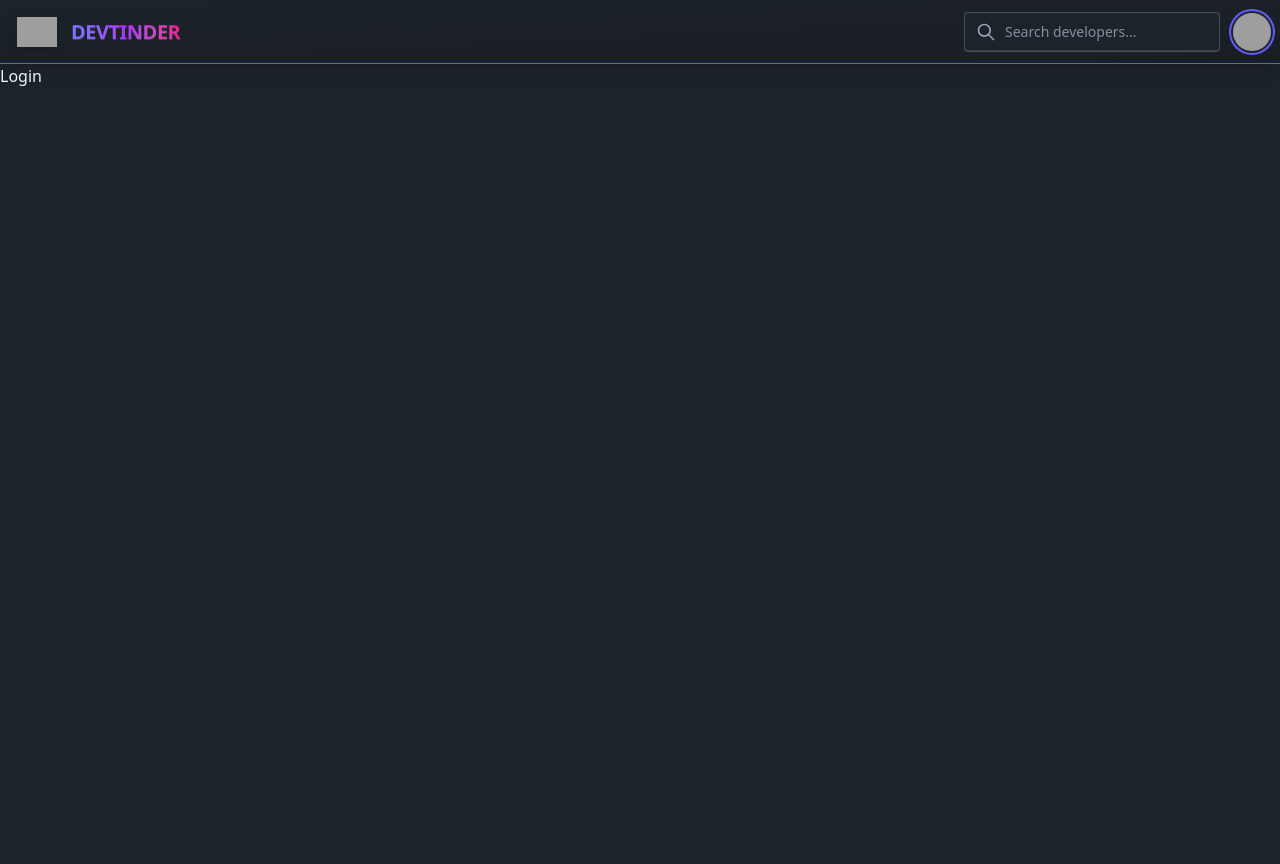
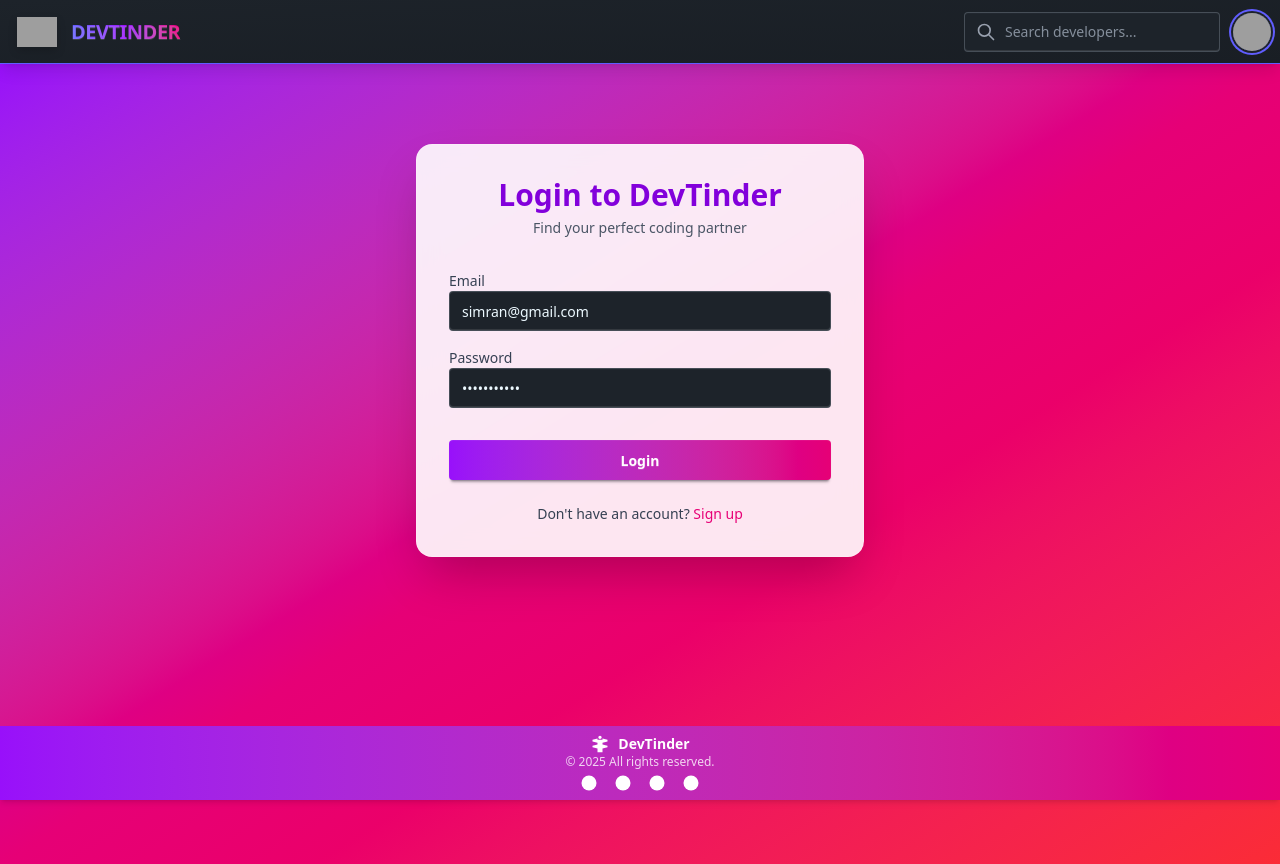
Before and after one commit to VINAYAK777CODER/DEVTINDER-FRONTEND, a React (Vite) app: page /login in a window 1280 px wide. Before the commit the page ends 800 px from the top, so only its background shows below. Built offline with nearby package versions, Linux system fonts and the light colour scheme; grey boxes are pictures that could not be loaded.

Commit message:
Enhanced login page styling with gradient theme and repositioned card. Enabled CORS with credentials and added withCredentials in Axios for auth.

```diff
--- a/package.json
+++ b/package.json
@@ -11,6 +11,7 @@
   },
   "dependencies": {
     "@tailwindcss/vite": "^4.1.7",
+    "axios": "^1.12.2",
     "devtinder-web": "file:",
     "react": "^19.1.0",
     "react-dom": "^19.1.0",
--- a/src/Body.jsx
+++ b/src/Body.jsx
@@ -1,6 +1,8 @@
 import React from "react";
 import { Outlet } from "react-router-dom";
 import NavBar from "./Navbar";
+import Footer from "./Footer";
+
 
 
 const Body = () => {
@@ -8,6 +10,7 @@ const Body = () => {
     <div>
       <NavBar/>
       <Outlet />
+      <Footer/>
     </div>
   );
 };
--- /dev/null
+++ b/src/Footer.jsx
@@ -0,0 +1,31 @@
+import React from "react";
+
+const Footer = () => {
+  return (
+    <div className="fixed bottom-0 left-0 w-full z-50">
+      <footer className="bg-gradient-to-r from-purple-600 to-pink-600 text-white py-2 px-4 shadow-md flex flex-col items-center">
+        <div className="flex items-center space-x-2">
+          <svg width="20" height="20" viewBox="0 0 24 24" className="fill-current">
+            <path d="M12 2C13.1 2 14 2.9 14 4C14 5.1 13.1 6 12 6C10.9 6 10 5.1 10 4C10 2.9 10.9 2 12 2ZM21 9V7L15 5.5V7H9V5.5L3 7V9L9 10.5V12.5L3 14V16L9 17.5V22H15V17.5L21 16V14L15 12.5V10.5L21 9Z" />
+          </svg>
+          <p className="text-sm font-semibold">DevTinder</p>
+        </div>
+
+        <p className="text-xs opacity-80">© {new Date().getFullYear()} All rights reserved.</p>
+
+        <div className="flex space-x-4 mt-1">
+          {["Twitter", "GitHub", "LinkedIn", "YouTube"].map((icon, i) => (
+            <a key={i} href="#" className="hover:scale-105 transition">
+              <svg xmlns="http://www.w3.org/2000/svg" width="18" height="18" viewBox="0 0 24 24" className="fill-current">
+                {/* You can replace these paths with respective icons as needed */}
+                <circle cx="12" cy="12" r="10" />
+              </svg>
+            </a>
+          ))}
+        </div>
+      </footer>
+    </div>
+  );
+};
+
+export default Footer;
--- a/src/Login.jsx
+++ b/src/Login.jsx
@@ -1,9 +1,91 @@
-import React from 'react'
+import axios from "axios";
+import React, { useState } from "react";
 
 const Login = () => {
+  const [emailId, setEmailId] = useState("simran@gmail.com");
+  const [password, setPassword] = useState("Simran@1234");
+  const handlelogin = async () => {
+    try {
+      const res = await axios.post(
+        "http://localhost:3000/login",
+        {
+          emailId,
+          password,
+        },
+        { withCredentials: true }
+      );
+    } catch (err) {
+      console.log(err);
+    }
+  };
+
   return (
-    <div>Login</div>
-  )
-}
+    <div className="min-h-screen flex items-start justify-center bg-gradient-to-br from-purple-600 via-pink-600 to-red-500 p-4 pt-20">
+      <div className="card w-full max-w-md shadow-2xl bg-white/90 backdrop-blur-md border border-white/20 rounded-2xl">
+        <div className="card-body p-8">
+          <div className="text-center mb-6">
+            <h2 className="text-3xl font-extrabold text-purple-700">
+              Login to DevTinder
+            </h2>
+            <p className="text-gray-600 mt-1">
+              Find your perfect coding partner
+            </p>
+          </div>
 
-export default Login
+          <form className="space-y-4">
+            <div className="form-control">
+              <label className="label">
+                <span className="label-text font-medium text-gray-700">
+                  Email
+                </span>
+              </label>
+              <input
+                type="email"
+                className="input input-bordered w-full focus:outline-none focus:ring-2 focus:ring-pink-500"
+                value={emailId}
+                onChange={(e) => setEmailId(e.target.value)}
+                placeholder="Enter your email"
+              />
+            </div>
+
+            <div className="form-control">
+              <label className="label">
+                <span className="label-text font-medium text-gray-700">
+                  Password
+                </span>
+              </label>
+              <input
+                type="password"
+                className="input input-bordered w-full focus:outline-none focus:ring-2 focus:ring-purple-500"
+                value={password}
+                onChange={(e) => setPassword(e.target.value)}
+                placeholder="Enter your password"
+              />
+            </div>
+
+            <button
+              className="btn w-full mt-4 bg-gradient-to-r from-purple-600 to-pink-600 text-white border-none hover:opacity-90 transition"
+              onClick={(e) => {
+                e.preventDefault(); // 🚫 Stop form refresh
+                handlelogin(); // ✅ Now axios will run properly
+              }}
+            >
+              Login
+            </button>
+          </form>
+
+          <div className="text-center mt-4">
+            <p className="text-sm text-gray-700">
+              Don't have an account?{" "}
+              <a href="#" className="text-pink-600 font-medium hover:underline">
+                Sign up
+              </a>
+            </p>
+          </div>
+        </div>
+      </div>
+    </div>
+  );
+};
+
+export default Login;
```
Also changed, not shown: 1 other file (tests, documents, lock files or other folders).
